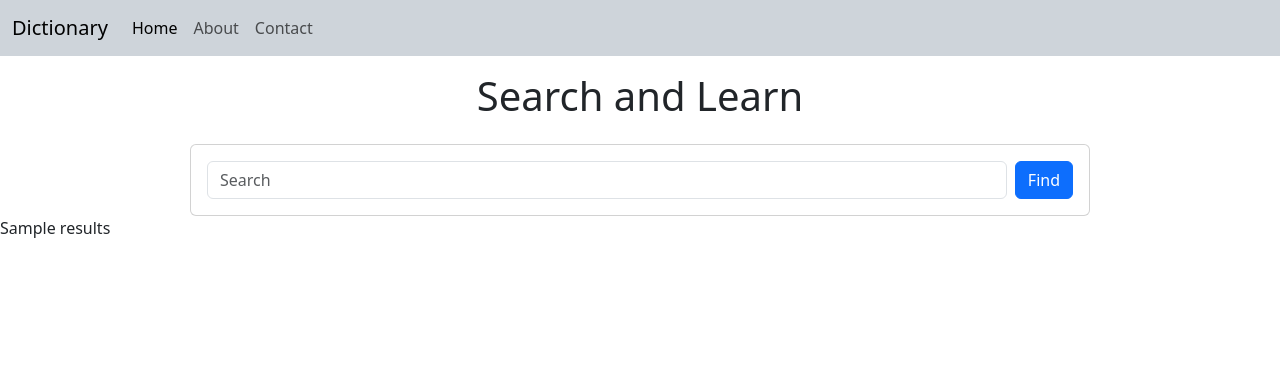
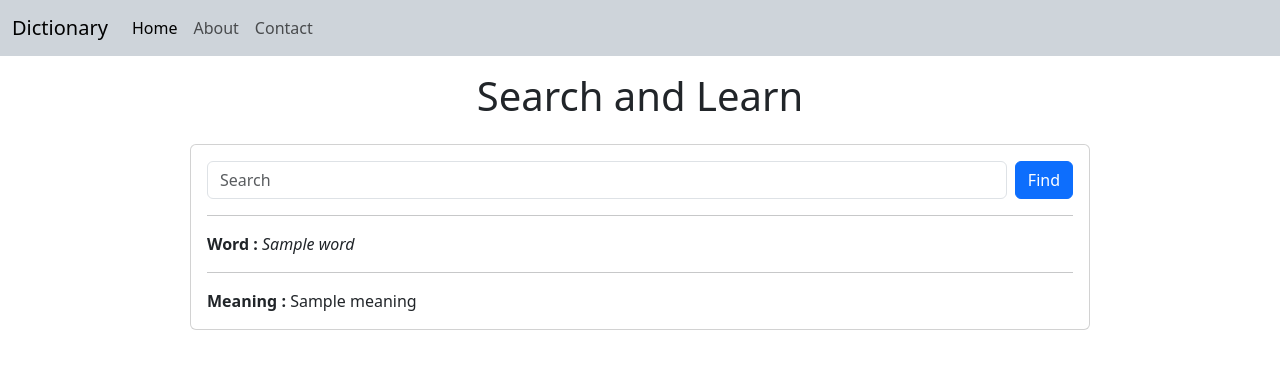
Before and after one commit to Srishti1622/Dictionary, a Django app: template templates/dict/home.html in a window 1280 px wide. Shown: the top 369 px of the page. Run offline with Django 5.2, Linux system fonts and the light colour scheme; the template is opened without the code that fills it: most values are stand-ins (such as "Sample title", 1, 10 or a date in 2020).

Commit message:
results displaying in page

```diff
--- a/dict/urls.py
+++ b/dict/urls.py
@@ -3,5 +3,4 @@ from .views import *
 
 urlpatterns = [
     path('',homePage,name=''),
-    path('search/',searchPage,name='search'),
 ]
--- a/templates/dict/home.html
+++ b/templates/dict/home.html
@@ -13,15 +13,25 @@
     <h1 class="text-center p-3">Search and Learn</h1>
     <div class="card mx-auto" style="width: 900px; height: auto;">
         <div class="card-body">
-          <form class="d-flex" role="search" action="search/" method="POST">
+          <form class="d-flex" role="search" action="/" method="POST">
             {% csrf_token %}
             <input class="form-control me-2" type="search" placeholder="Search" aria-label="Search" name="keyword">
             <button class="btn btn-primary" type="submit">Find</button>
           </form>
+
+          {% if results %}
+          <hr>
+<div >
+         <span> <strong>Word : </strong> <em>{{results.word}}</em></span>
+         <hr>
+      <span> <strong>Meaning : </strong> {{results.meaning}}</span>
+    </div>
+    {% endif %}
+
         </div>
       </div>
 
-      {{results}}
+
 
     <script src="https://cdn.jsdelivr.net/npm/bootstrap@5.3.3/dist/js/bootstrap.bundle.min.js" integrity="sha384-YvpcrYf0tY3lHB60NNkmXc5s9fDVZLESaAA55NDzOxhy9GkcIdslK1eN7N6jIeHz" crossorigin="anonymous"></script>
 </body>
```
Also changed, not shown: dict/views.py (+3 -4 lines).
